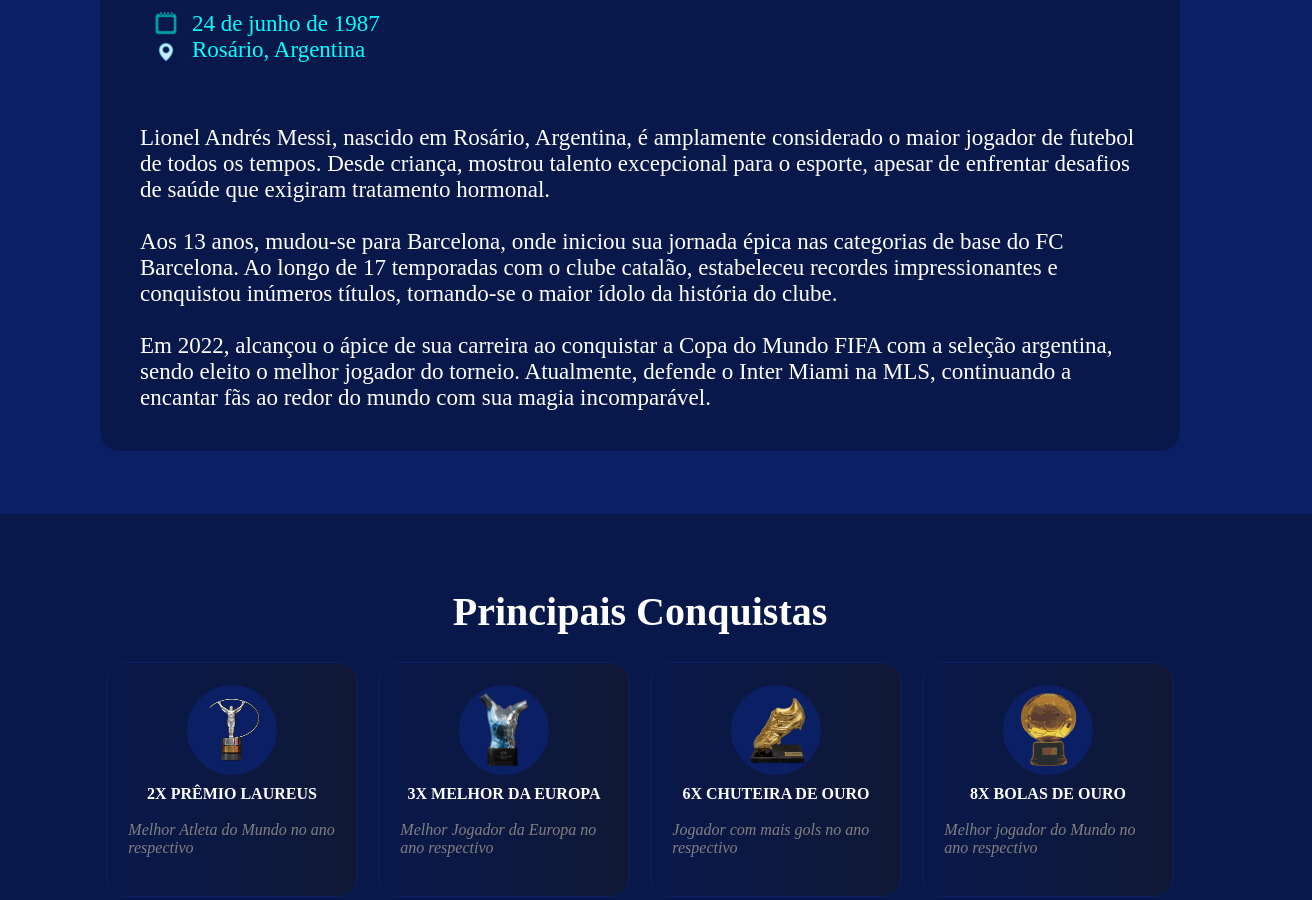
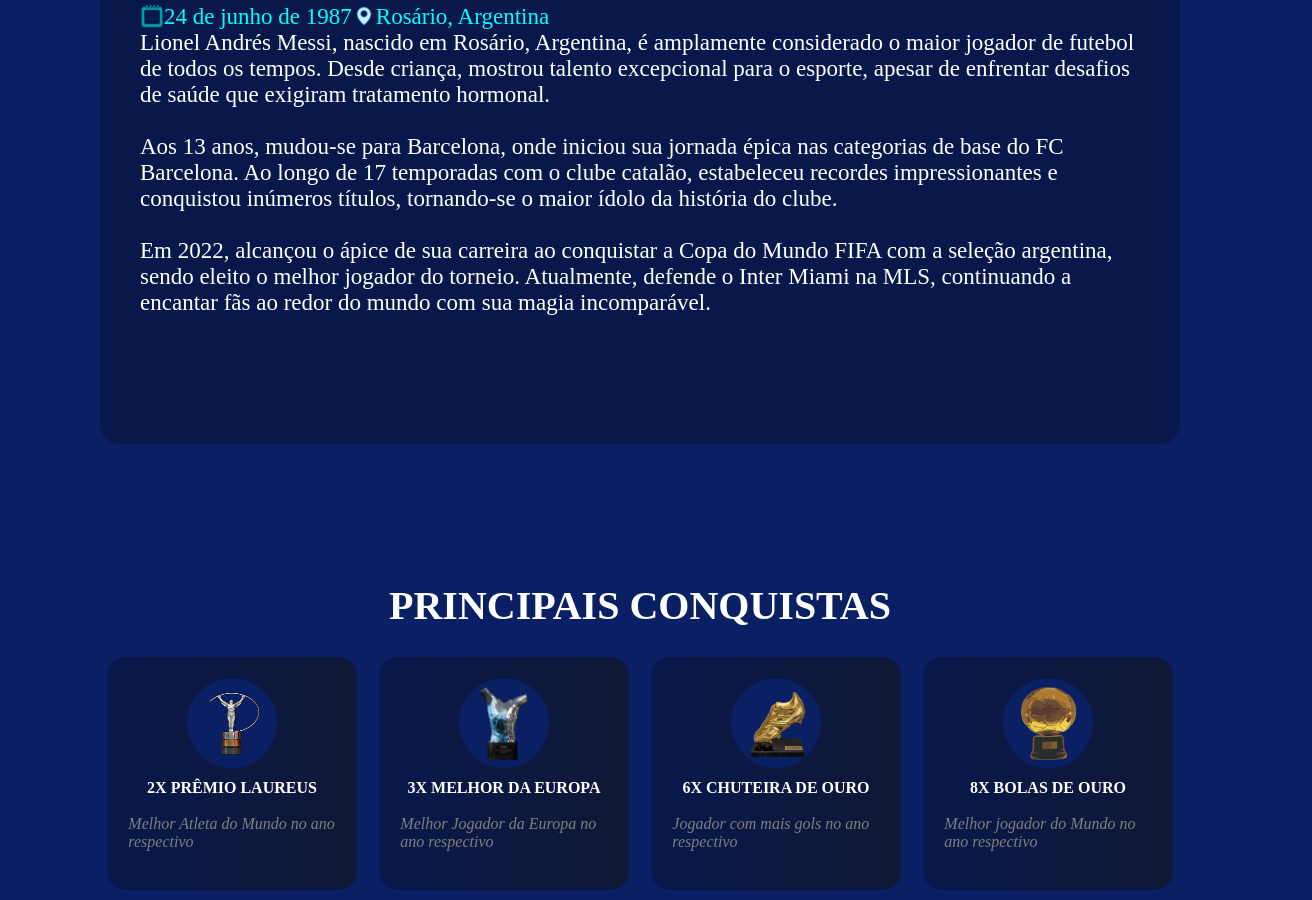
Before and after one commit to davidCavalcantee/projeto_individual, a website: page public/index.html in a window 1280 px wide. Shown: the part 1119-2019 px from the top of the page, 1312 px wide, since content can reach past the window. Drawn offline with Linux system fonts and the light colour scheme.

Commit message:
Ajustando detalhe no css da Biografia

```diff
--- a/public/css/style.css
+++ b/public/css/style.css
@@ -1,6 +1,6 @@
  body {
         background-color: #0a1f64;
-
+        margin: 0;
     }
     body h1{
         color: white;
@@ -63,6 +63,7 @@
 
     .container h1 {
         font-size: 100px;
+        font-family:'Lucida Sans', 'Lucida Sans Regular', 'Lucida Grande', 'Lucida Sans Unicode', Geneva, Verdana, sans-serif;
         background: linear-gradient(100deg,#1e186d, #330a61, #4294c4,#8e96af);
         -webkit-background-clip: text;
         background-clip: text;
@@ -93,53 +94,13 @@
         color: white;
         font-size: 20px;
     }
-
-    .cardBiografia{
+    .conquistas{
+        margin-top: 5%;
+        border-radius: 20px;
         display: flex;
         justify-self: center;
-        border-radius: 20px;
-        background-color:#08184b;
-        height: 400px;
-        width: 1000px;
-        padding: 40px;
-
-    }
-    .cardBiografia a{
-        flex-grow: 0;
-        justify-self: center;
-        align-self:self-end;
-        color: white;
-        font-size: 23px;
-    }
-    .cardBiografia span{
-        position: absolute;
-        justify-content: flex-start;
-        left: 15%;
-        color: aqua;
-        font-size: 23px;
-    }
-    .iconeBiografiaCalendario{
-        background-image: url("../assets/icones/2iconeCalendario.png");
-        width: 24px;
-        height: 24px;
-        left: 12%;
-        position: absolute;
-    }
-    .iconeBiografiaLocalizacao{
-        background-image: url("../assets/icones/2iconeLocalizacao.png");
-        width: 24px;
-        height: 24px;
-        left: 12%;
-        margin-top: 2.3%;
-        position: absolute;
-    }
-    .conquistas{
-        margin-top: 5%;
-        display: flex;
-        justify-self: center;
-        background-color:#08184b;
+        /* background-color:#08184b; */
         height: 350px;
-        width: 100%;
         padding: 40px;
          justify-content: center;
          align-items: center;
@@ -369,3 +330,47 @@
     .containerLoginCadastro div{
         color: red;
     }
+     .cardBiografia{
+        display: flex;
+        justify-self: center;
+        border-radius: 20px;
+        background-color:#08184b;
+        height: 400px;
+        width: 1000px;
+        padding: 40px;
+        flex-direction: column;
+    }
+    .textBiografia{
+        flex-grow: 0;
+        justify-self: center;
+        align-self:self-end;
+        color: white;
+        font-size: 23px;
+    }
+    .cardBiografia span{
+        /* position: absolute; */
+        justify-content: flex-start;
+        left: 15%;
+        color: aqua;
+        font-size: 23px;
+    }
+     .teste{
+        display: flex;
+        /* justify-content: center; */
+        /* align-items: center; */
+    }
+    .iconeBiografiaCalendario{
+        background-image: url("../assets/icones/2iconeCalendario.png");
+        width: 24px;
+        height: 24px;
+        /* left: 12%; */
+        /* position: absolute; */
+    }
+    .iconeBiografiaLocalizacao{
+        background-image: url("../assets/icones/2iconeLocalizacao.png");
+        width: 24px;
+        height: 24px;
+        /* left: 12%; */
+        /* margin-top: 2.3%; */
+        /* position: absolute; */
+    }
--- a/public/index.html
+++ b/public/index.html
@@ -35,11 +35,11 @@
 
     <h1>BIOGRAFIA</h1>
     <div class="cardBiografia">
-        <div class="iconeBiografiaCalendario"></div>
-        <div class="iconeBiografiaLocalizacao"></div>
-        <span>24 de junho de 1987<br>
-            Rosário, Argentina
-        </span>
+        <div class="teste">
+           <div class="iconeBiografiaCalendario"></div><span>24 de junho de 1987</span>
+             <div class="iconeBiografiaLocalizacao"></div><span>Rosário, Argentina</span>
+        </div>
+        <div class="textBiografia">
         <a>Lionel Andrés Messi, nascido em Rosário, Argentina, é amplamente considerado o maior jogador de futebol de
             todos os tempos. Desde criança, mostrou talento excepcional para o esporte, apesar de enfrentar desafios de
             saúde que exigiram tratamento hormonal.<br><br>
@@ -51,10 +51,11 @@
             Em 2022, alcançou o ápice de sua carreira ao conquistar a Copa do Mundo FIFA com a seleção argentina, sendo
             eleito o melhor jogador do torneio. Atualmente, defende o Inter Miami na MLS, continuando a encantar fãs ao
             redor do mundo com sua magia incomparável.</a>
+            </div>
     </div>
 
     <div class="conquistas">
-        <h1>Principais Conquistas</h1>
+        <h1>PRINCIPAIS CONQUISTAS</h1>
         <div class="cards">
             <div class="conquistasCard">
                 <div class="iconeConquista">
```
